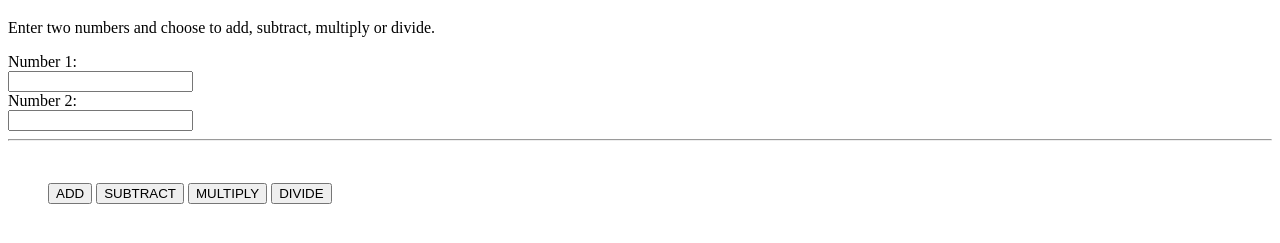
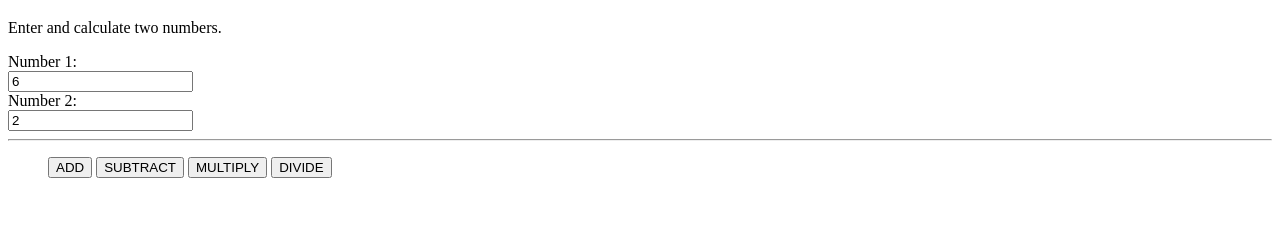
Before and after one commit to EdwardRutz/calculator, a plain HTML site: page index.html in a window 1280 px wide. Shown: the part 61-304 px from the top of the page. Drawn offline with Linux system fonts and the light colour scheme.

Commit message:
Updated tag ids, index.html completed

```diff
--- a/index.html
+++ b/index.html
@@ -12,16 +12,18 @@
 			<h1>Calculator</h1>
 		</header>
 
-		<p>Enter two numbers and choose to add, subtract, multiply or divide.</p>
+		<p>Enter and calculate two numbers.</p>
 
 		<div>
 			<form>
-			  Number 1: <br>
-			  <input type="text" num1="numIn1"><br>
-			  Number 2:<br>
-			  <input type="text" num2="numIn2">
-			  <hr> <br>
-				<div id="numOut1"></div>
+			  Number 1:
+			  <br>
+			  <input type="text" id="numIn1" value="6">
+			  <br>
+			  Number 2:
+			  <br>
+			  <input type="text" id="numIn2" value="2">
+			  <hr>
 			</form>
 
 			<ul id="calcBar">
```
